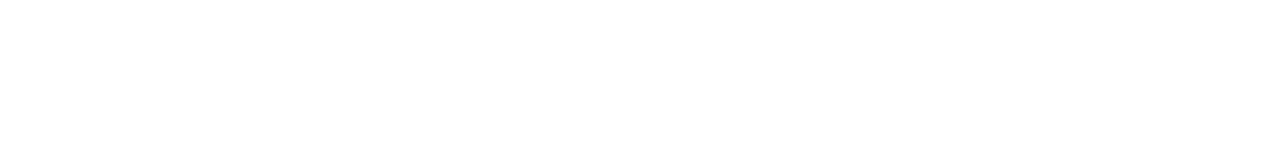
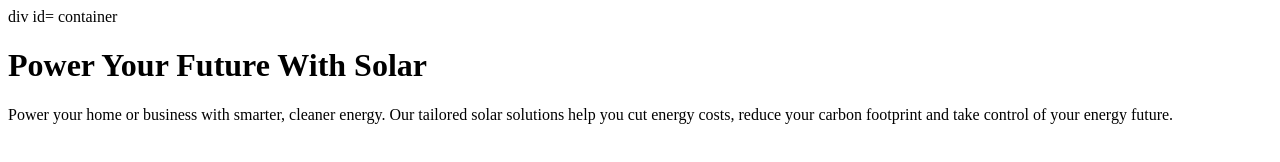
Before and after one commit to yonathan-s/Solar-panel-project, a plain HTML site: page index.html in a window 1280 px wide. Drawn offline with Linux system fonts and the light colour scheme.

Commit message:
added a welcome paragraph

```diff
--- a/index.html
+++ b/index.html
@@ -1,3 +1,4 @@
+div id= container
 <!doctype html>
 <html lang="en">
   <head>
@@ -5,5 +6,11 @@
     <meta name="viewport" content="width=device-width, initial-scale=1.0" />
     <title>Solar Panel Project</title>
   </head>
-  <body></body>
+  <body>
+<h1>Power Your Future With Solar</h1>
+<p>Power your home or business with smarter, cleaner energy. Our tailored solar solutions help you cut energy costs, reduce your carbon footprint and take control of your energy future.
+</p>
+</p>
+
+  </body>
 </html>
```
